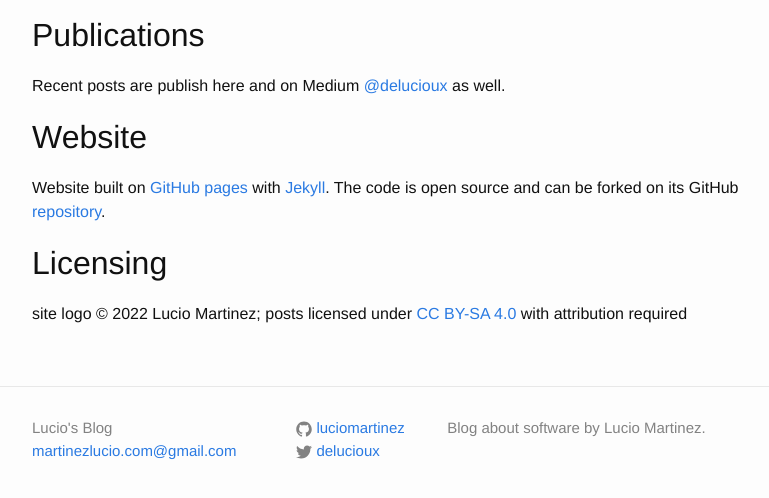
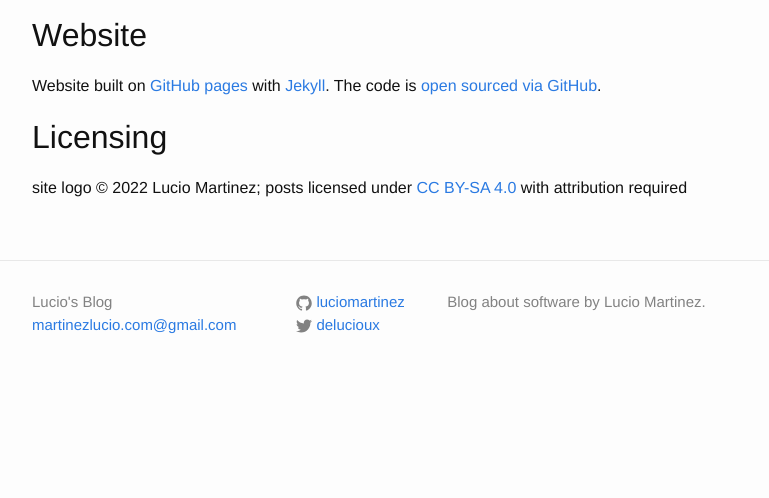
Before and after one commit to luciomartinez/luciomartinez.github.io, a Jekyll site: the page built from about.md, in a window 1280 px wide, cut to the strip 469-991 px from the top of the page. Shown: the top 498 px of the strip, without its empty margins (238-1007 px from the left). Built offline with Jekyll 4.4.1, drawn with Linux system fonts in a browser that asks for light colours; comment, search, counter and statistics services are not loaded; after the commit the page ends 900 px from its top, so only the background shows below that.

Commit message:
Update about.md

```diff
--- a/about.md
+++ b/about.md
@@ -13,12 +13,9 @@
 
 <a href="https://stackoverflow.com/users/1505348/lucio"><img src="https://stackexchange.com/users/flair/1465637.png?theme=clean" width="208" height="58" alt="profile for Lucio at Stack Overflow, Q&amp;A for professional and enthusiast programmers" title="profile for Lucio at Stack Overflow, Q&amp;A for professional and enthusiast programmers"></a>
 
-## Publications
-Recent posts are publish here and on Medium [@delucioux](https://medium.com/@delucioux) as well.
-
 ## Website
 Website built on [GitHub pages](https://pages.github.com/) with [Jekyll](http://jekyllrb.com/).
-The code is open source and can be forked on its GitHub [repository](https://github.com/{{ site.github_username }}/{{ site.github_username }}.github.io).
+The code is [open sourced via GitHub](https://github.com/{{ site.github_username }}/{{ site.github_username }}.github.io).
 
 ## Licensing
 site logo © 2022 Lucio Martinez; posts licensed under <a rel="license" href="https://creativecommons.org/licenses/by-sa/4.0">CC BY-SA 4.0</a> with attribution required
```
